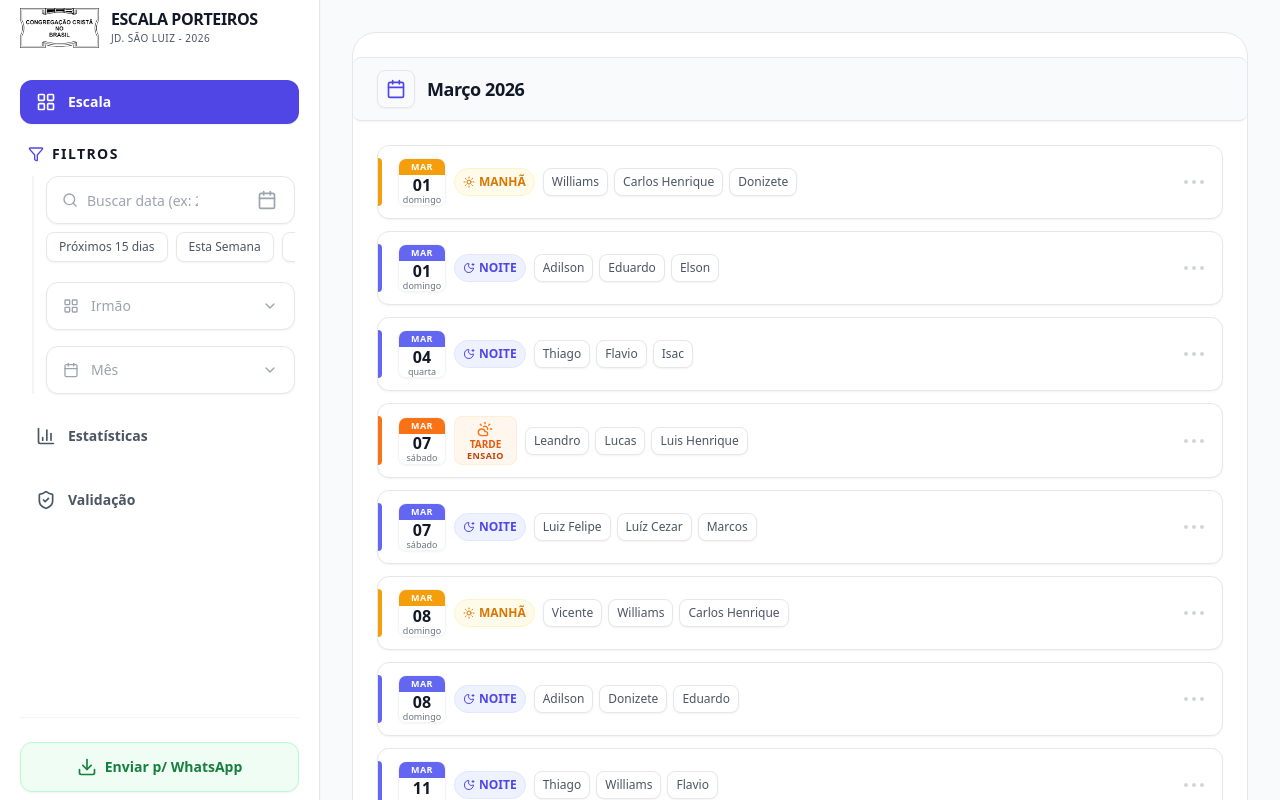
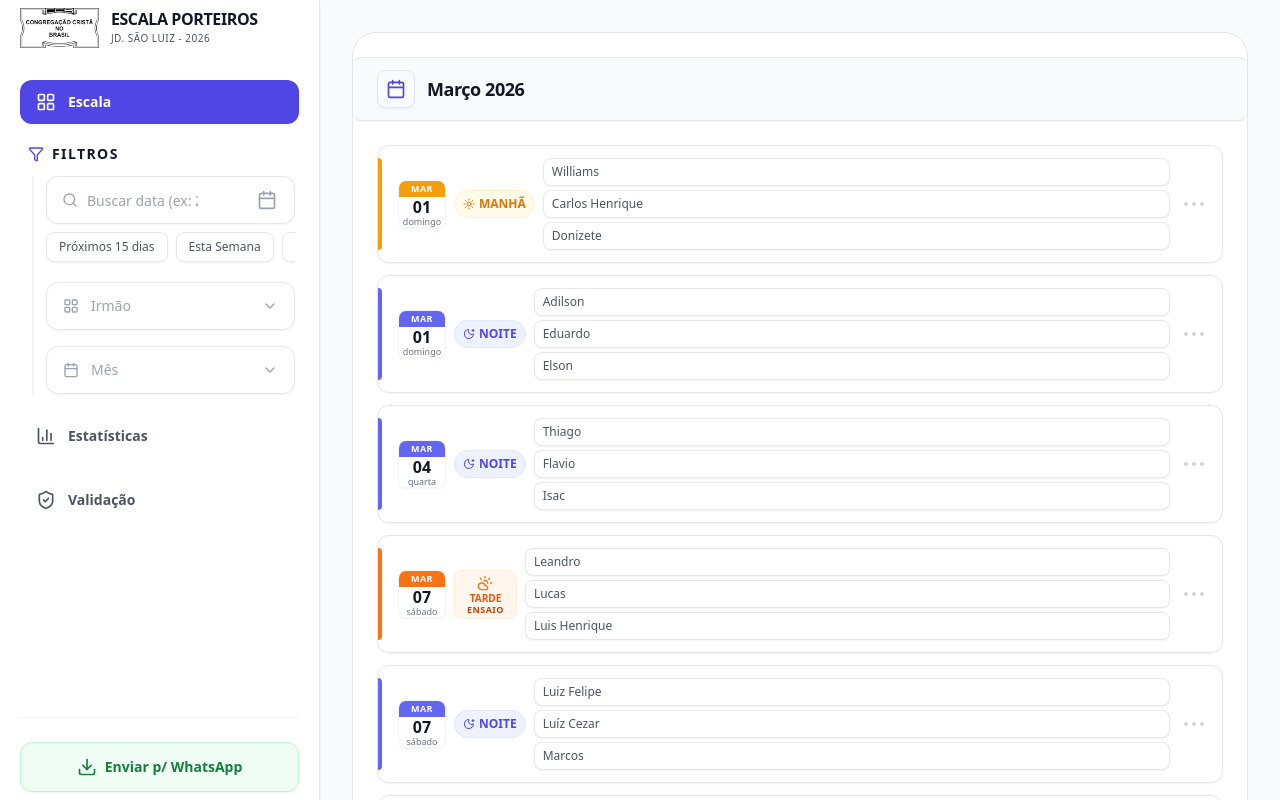
Before and after one commit to flaviocom/escala-irmaos-2026-mar, a React (Vite) app: page / in a window 1280 px wide. Shown: the top 800 px of the page. Built offline with nearby package versions, Linux system fonts and the light colour scheme.

Commit message:
fix: exibir nomes dos irmaos em coluna (um por linha) igual GitHub Pages

```diff
--- a/src/components/ScheduleTable.tsx
+++ b/src/components/ScheduleTable.tsx
@@ -265,7 +265,7 @@ export const ScheduleTable: React.FC<ScheduleTableProps> = ({
                       {isSantaCeia ? (
                         <span className="text-text-muted italic text-xs px-1">---</span>
                       ) : (
-                        <div className="flex flex-wrap gap-1.5">
+                        <div className="flex flex-col gap-1">
                           {shift.assignedBrothers.map(id => (
                             <BrotherTag key={id} id={id} />
                           ))}
```
